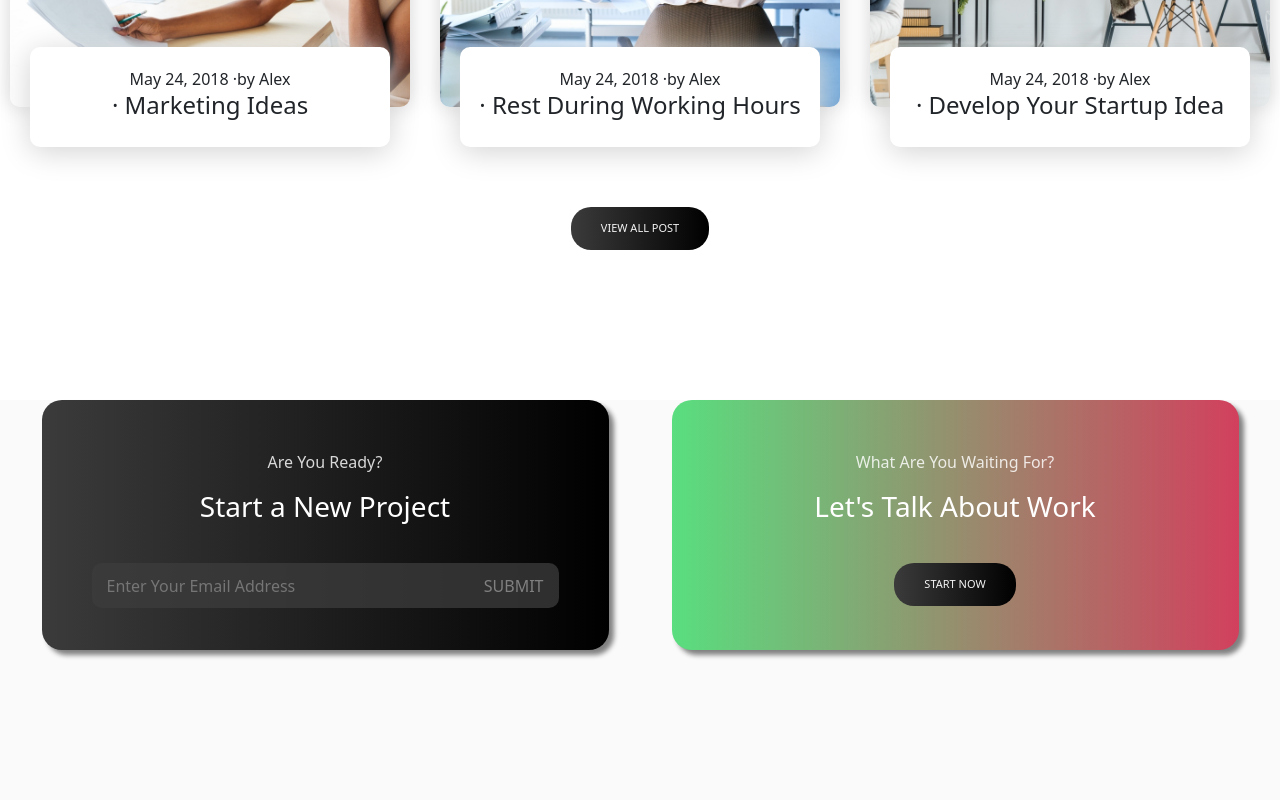
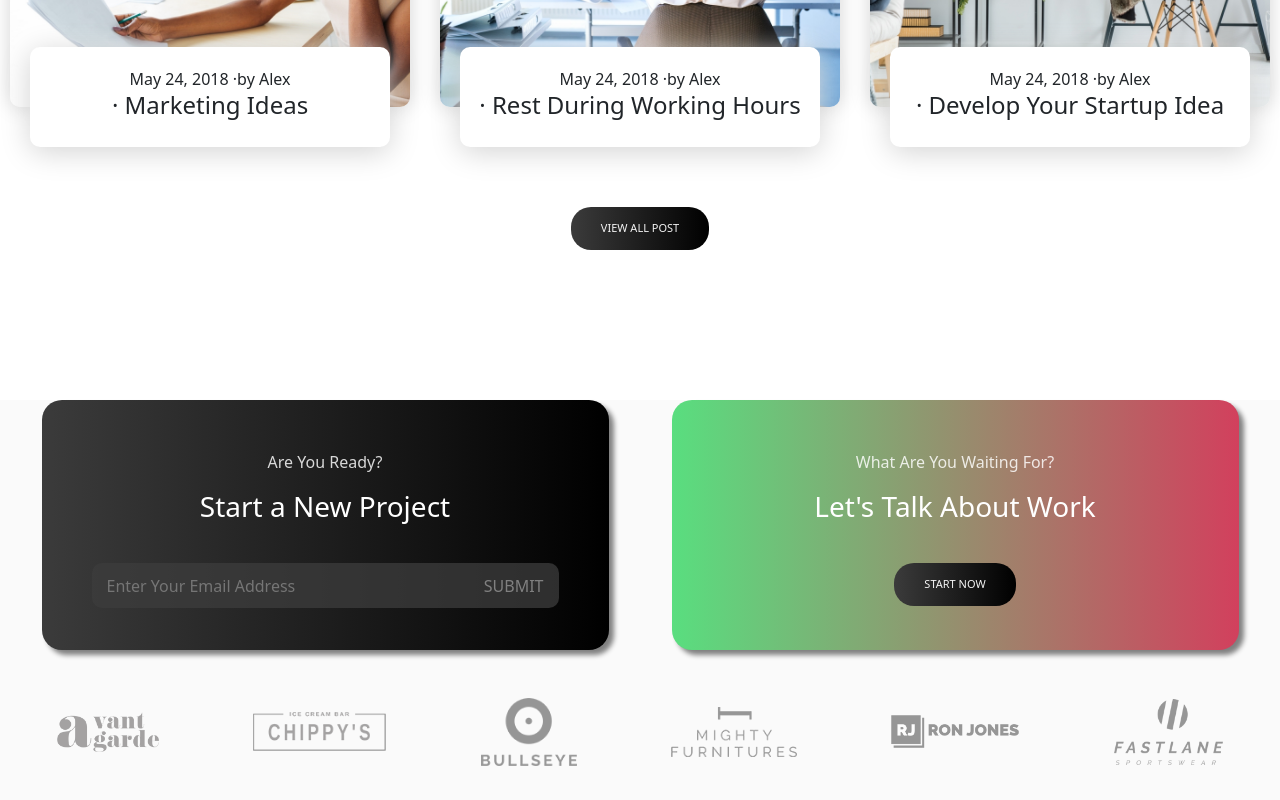
Before and after one commit to domenicatonziello/proj-html-vuejs, a Vue app: page / in a window 1280 px wide. Shown: the part 5444-6244 px from the top of the page. Built offline with nearby package versions, Linux system fonts and the light colour scheme.

Commit message:
last section

```diff
--- a/src/assets/data/index.js
+++ b/src/assets/data/index.js
@@ -51,4 +51,12 @@ const blogElenc = [
         text: 'Develop Your Startup Idea'
     }
 ]
-export { menu, cards, images, blogElenc };
+const logos = [
+    'client-1-2x.png',
+    'client-3-2x.png',
+    'client-4-2x.png',
+    'client-5-2x.png',
+    'client-7-2x.png',
+    'client-9-2x.png'
+]
+export { menu, cards, images, blogElenc, logos };
--- a/src/components/AppMain.vue
+++ b/src/components/AppMain.vue
@@ -1,5 +1,5 @@
 <script>
-import { images, blogElenc } from '../assets/data';
+import { images, blogElenc, logos } from '../assets/data';
 import EmailForm from './generic/EmailForm.vue';
 import FormCard from './generic/FormCard.vue';
 import BlogCard from './generic/BlogCard.vue';
@@ -11,7 +11,14 @@ export default {
     data() {
         return {
             images,
-            blogElenc
+            blogElenc,
+            logos
+        }
+    },
+    methods: {
+        getUrl(image) {
+            const url = new URL(`../assets/images/${image}`, import.meta.url);
+            return url.href;
         }
     },
     props: {
@@ -176,8 +183,10 @@ export default {
                 <button-vue label="start now" background="black"></button-vue>
             </form-card>
         </div>
-        <div>
-            <!-- icone -->
+        <div class="d-flex justify-content-around align-items-center my-5">
+            <figure v-for="logo in logos" @key="logo">
+                <img :src="getUrl(logo)" :alt="logo">
+            </figure>
         </div>
     </section>
 </template>
```
Also changed, not shown: src/assets/data/store.js (deleted).
